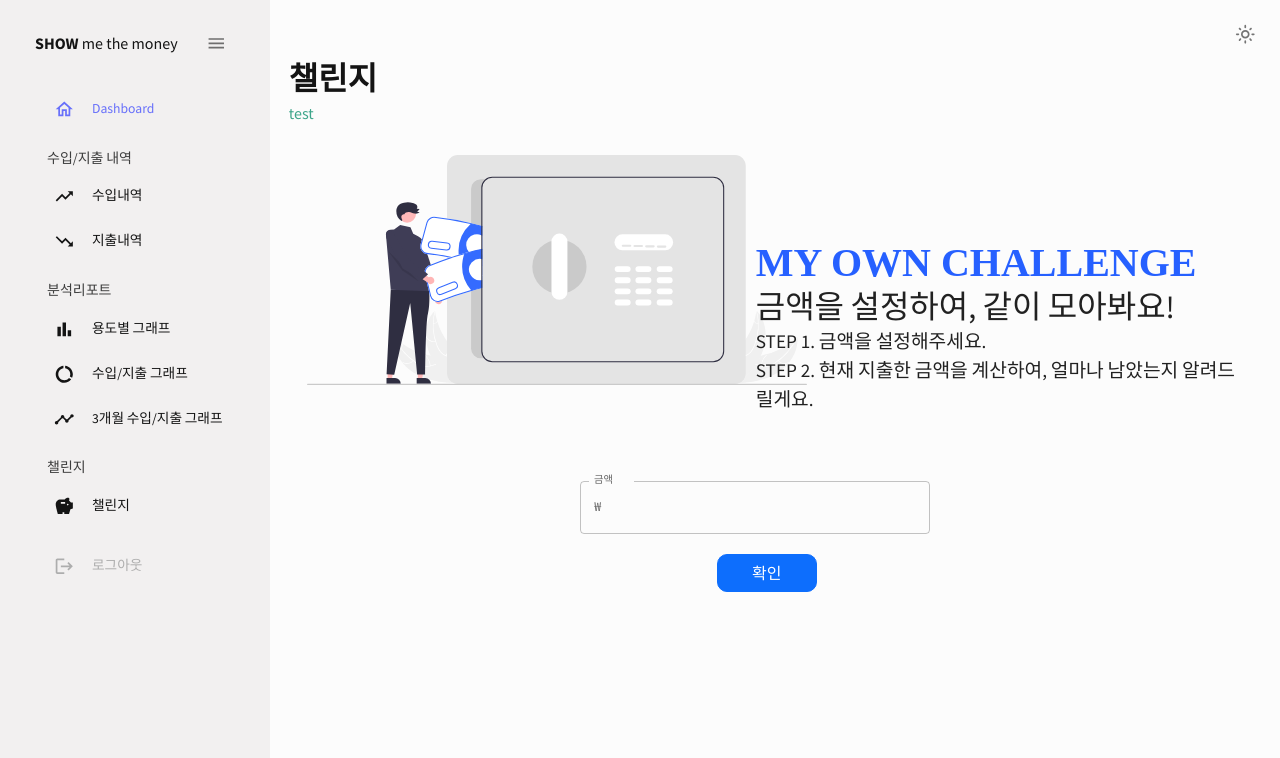
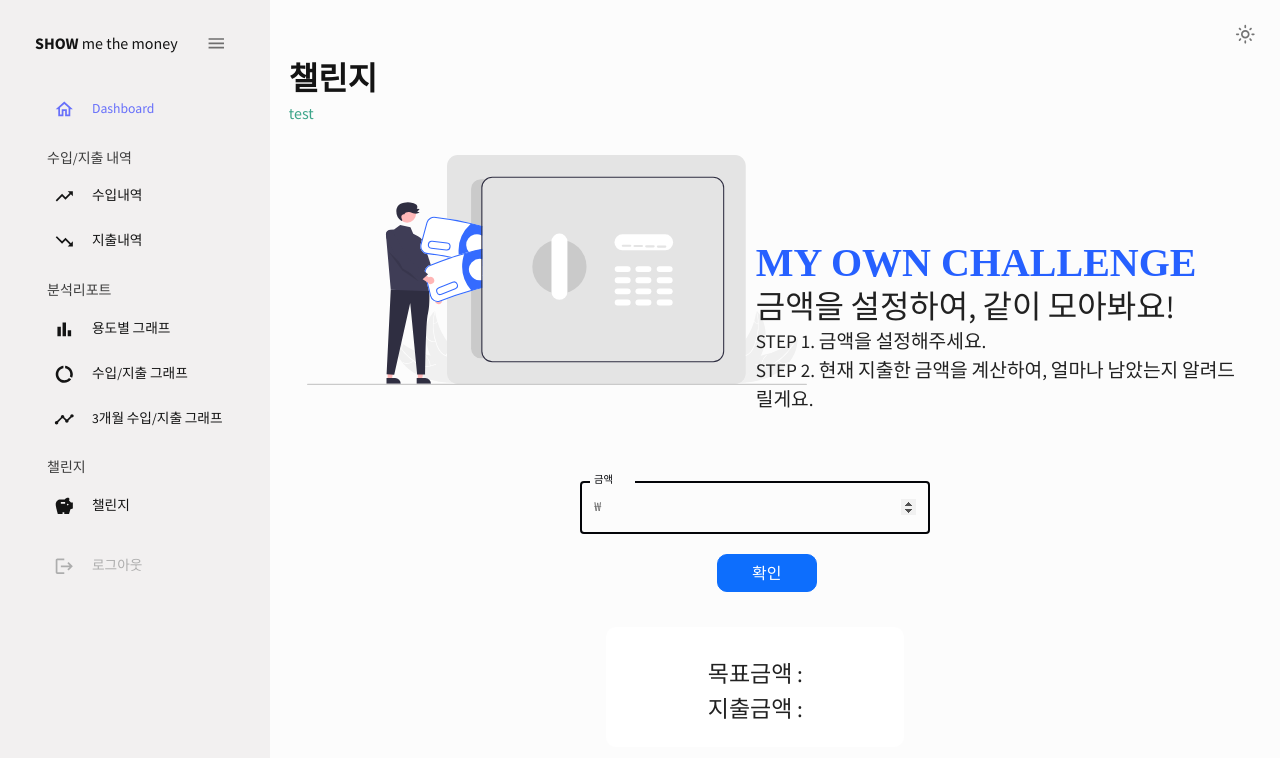
Before and after one commit to 2022-Winter-Bootcamp-Team-C/frontend_repo, a React (Create React App) app: page /challenge in a window 1280 px wide. Shown: the top 758 px of the page. Built offline with nearby package versions, Linux system fonts and the light colour scheme; no server answers; a web font is replaced by a local one.

Commit message:
[feat#15] 챌린지 기능 추가
[feat#15] 챌린지 기능 추가

```diff
--- a/src/scences/challenge/index.css
+++ b/src/scences/challenge/index.css
@@ -46,3 +46,17 @@
     width : 100px;
     border-radius: 10px;
 }
+
+.budget{
+    width: 32%;
+    height: 30%;
+    background-color: #ffffff;
+    font-size: 23px;
+    text-align: center;
+    padding-top: 30px;
+    margin-left: 34%;
+    margin-top : 10%;
+    border-radius: 10px;
+    border-style : 10px solid ;
+    border-color: #EBEBEB;
+}
--- a/src/scences/challenge/index.jsx
+++ b/src/scences/challenge/index.jsx
@@ -3,16 +3,60 @@ import Header from "../../components/Header";
 import './index.css'
 import Button from 'react-bootstrap/Button';
 import Ch from "../../assets/images/sm.svg"
-import { useState } from "react";
+import { useState, useRef, useEffect} from "react";
 import Sidebar from '../global/Sidebar';
 import Topbar from '../global/Topbar';
 import OutlinedInput from '@mui/material/OutlinedInput';
 import InputLabel from '@mui/material/InputLabel';
 import InputAdornment from '@mui/material/InputAdornment';
 import FormControl from '@mui/material/FormControl';
+import axios from "axios";
 
 const Challenge = () => {
+
+  let user_id = localStorage.getItem("user_id")
   const [isSidebar, setIsSidebar] = useState(true);
+  const [list,setlist] = useState([]);
+  const [budget,setBudget] = useState([]);
+  const budgetRef = useRef()
+  const [data, setData] = useState({
+    budget : "",
+  })
+
+  function totalsubmit(){
+    axios.post('http://127.0.0.1:8000/api/v1/spending_challenge/new/',{
+      user: user_id,
+	    budget : data.budget,
+    })
+    .then(res => {
+      budgetRef.current.value = "";
+      setlist([...list, ...res.data])
+    })
+    .catch(function(error){
+      console.log("실패! ", JSON.stringify(data));
+      console.log(error)
+    })
+  }
+
+   // 지출 챌린지 화면 출력
+   function handle(e){
+    const newdata = {...data}
+    newdata[e.target.id] = e.target.value
+    setData(newdata)
+    console.log(newdata)
+  }
+
+
+  // 지출 내역 GET
+  useEffect(() => {
+    const user_id = localStorage.getItem("user_id")
+    axios.get(`http://127.0.0.1:8000/api/v1/spending_challenge/${user_id}`)
+    .then(res => {
+      setlist(res.data.remaining_budget);
+      setBudget(res.data.budget)
+      console.log({list})
+    })
+  },[])
 
   return (
     <div className="app">
@@ -23,7 +67,7 @@ const Challenge = () => {
     <div className="size">
     <Box m="20px">
       <Header title="챌린지" subtitle="test" />
-        <img className = "sub-one" src={Ch}></img>
+        <img className = "sub-one" src={Ch} alt="challenge"></img>
       <Box height="50vh">
       <h1 className="sub-two"> MY OWN CHALLENGE </h1>
         <h2 className="sub-three">금액을 설정하여, 같이 모아봐요!</h2>
@@ -36,24 +80,35 @@ const Challenge = () => {
         '& .MuiTextField-root': { m: 1, width: '40ch'},
         "& .MuiOutlinedInput":{"& > fieldset": {border: '1px solid green'}}
       }}
-
       noValidate
       autoComplete="off"
 
       >
-      <FormControl fullWidth sx={{ mt: 12}}>
+      <FormControl
+        fullWidth sx={{ mt: 12}}
+        >
           <InputLabel htmlFor="outlined-adornment-amount">금액</InputLabel>
           <OutlinedInput
-            id="outlined-adornment-amount"
+            id="budget"
+            type="number"
+            autoFocus
+            onChange={(e) => handle(e)}
+            value ={data.budget}
+            ref={budgetRef}
+            method="post"
             startAdornment={<InputAdornment position="start">₩</InputAdornment>}
             label="Amount"
           />
         </FormControl>
       </Box>
-
-        <Button type="submit" className="input-button" >
-            확인
-          </Button>
+        <Button type="submit" className="input-button"
+        onClick={() => {
+          totalsubmit();
+        }}> 확인 </Button>
+        <div className="budget">
+            <span>목표금액 : {budget}</span>
+            <p >지출금액 : {list}</p>
+        </div>
       </Box>
     </Box>
     </div>
```
Also changed, not shown: src/scences/spending/index.jsx (+0 -20 lines).
